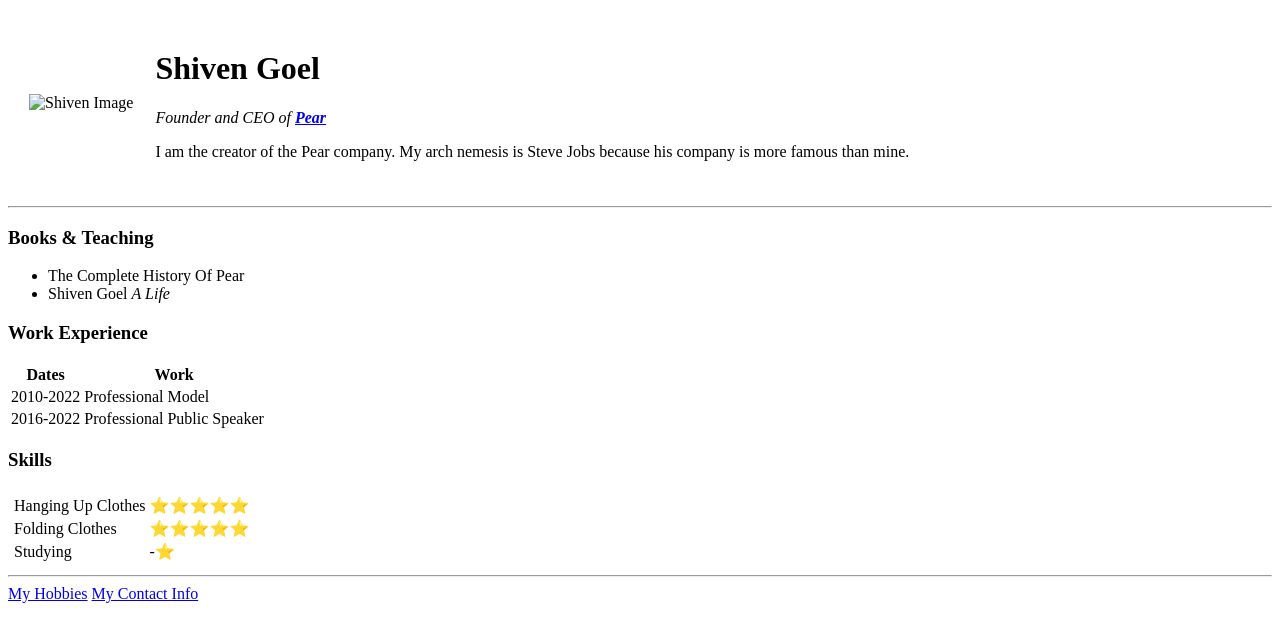
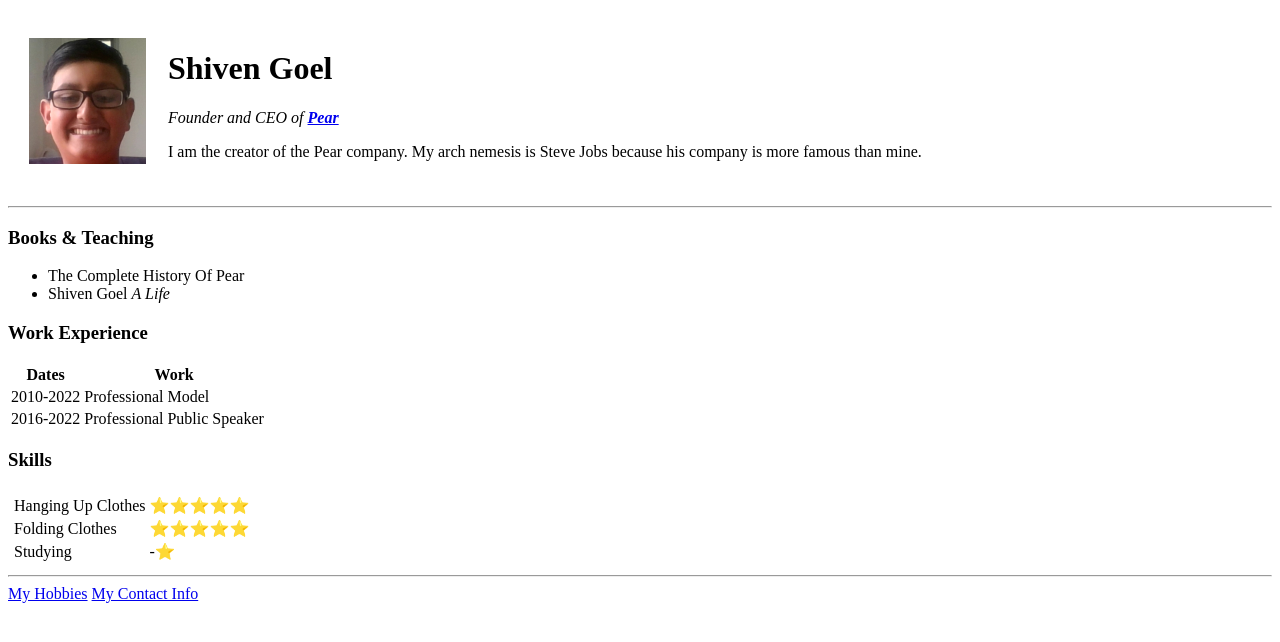
Before and after one commit to ShivenDev/cv, a plain HTML site: page index.html in a window 1280 px wide. Drawn offline with Linux system fonts and the light colour scheme.

Commit message:
updating my new code and pic

```diff
--- a/index.html
+++ b/index.html
@@ -9,7 +9,7 @@
 <body>
   <table cellspacing="20">
     <tr>
-      <td><img src="/home/abhinav/Downloads/Photo-1.jpg" alt="Shiven Image"></td>
+      <td><img src="shiven.png" alt="Shiven Image"/></td>
       <td>
         <h1>Shiven Goel</h1>
         <p><em>Founder and CEO of <strong><a href="https://www.apple.com/">Pear</a></strong></em></p>
```
Also changed, not shown: shiven.png (added).
